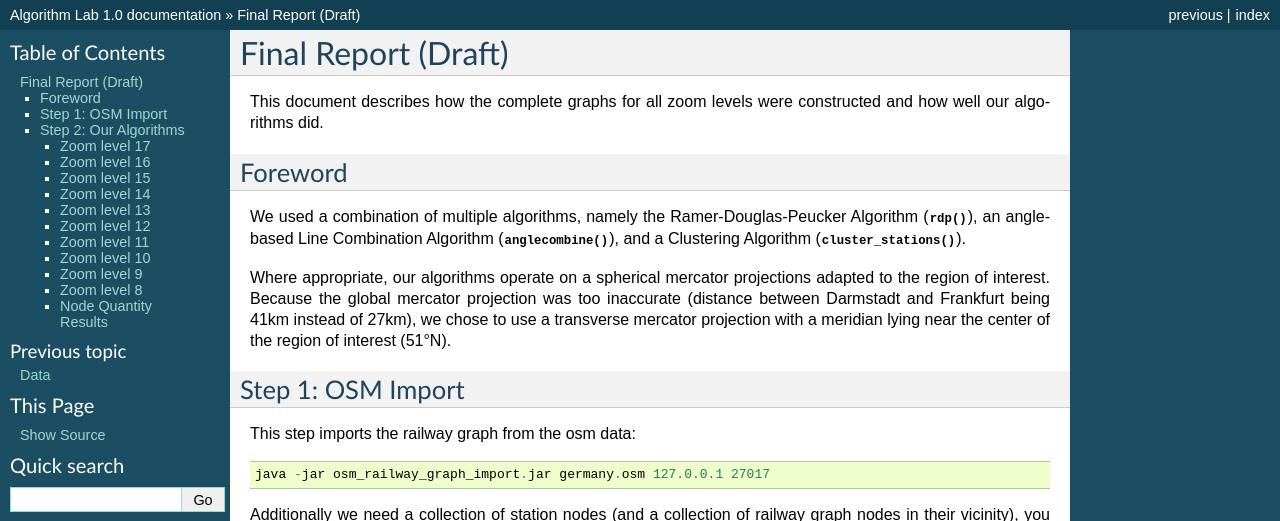
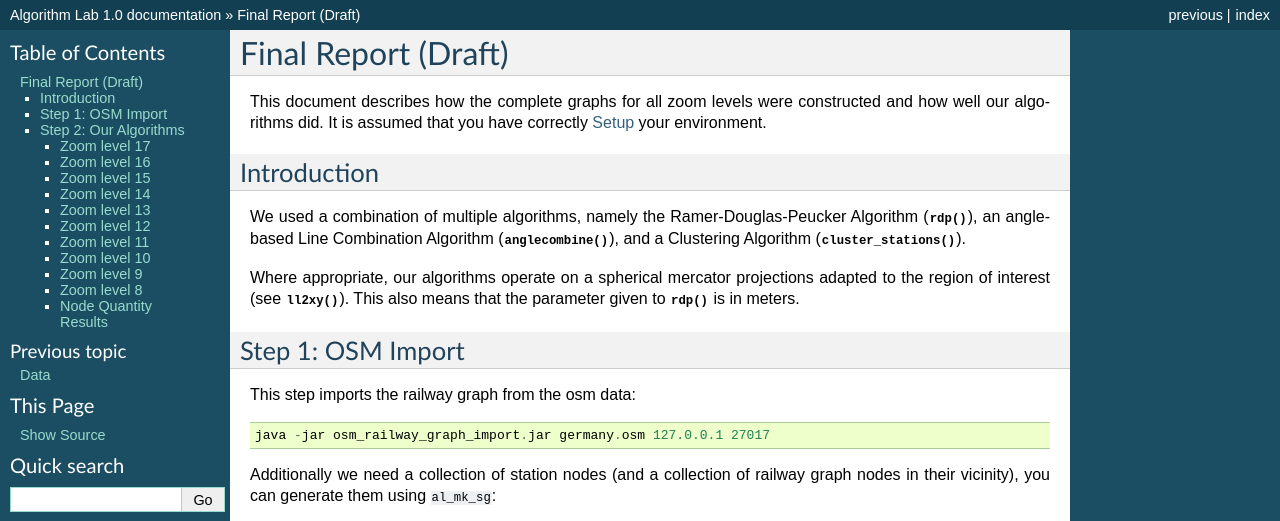
Before and after one commit to fhirschmann/algolab, a Sphinx documentation site: the page built from doc/final.rst, in a window 1280 px wide and 900 px high, cut to the strip 0-521 px from the top of the window. Built offline with Sphinx 7.4.7, drawn with Linux system fonts in a browser that asks for light colours; formulas are drawn with MathJax 3; some of the changed text lies outside the part shown.

Commit message:
doc: updated doc

```diff
--- a/doc/final.rst
+++ b/doc/final.rst
@@ -5,10 +5,11 @@ Final Report (Draft)
 ====================
 
 This document describes how the complete graphs for all zoom levels
-were constructed and how well our algorithms did.
+were constructed and how well our algorithms did. It is assumed
+that you have correctly :ref:`setup` your environment.
 
-Foreword
-========
+Introduction
+============
 
 We used a combination of multiple algorithms, namely the Ramer-Douglas-Peucker Algorithm
 (:func:`~algolab.simplify.rdp`), an angle-based Line Combination Algorithm
@@ -16,10 +17,8 @@ We used a combination of multiple algorithms, namely the Ramer-Douglas-Peucker A
 (:func:`~algolab.stations.cluster_stations`).
 
 Where appropriate, our algorithms operate on a spherical mercator projections adapted
-to the region of interest. Because the global mercator projection was too inaccurate
-(distance between Darmstadt and Frankfurt being 41km instead of 27km), we chose to use
-a transverse mercator projection with a meridian lying near the center of the region
-of interest (51°N).
+to the region of interest (see :func:`~algolab.util.ll2xy`).
+This also means that the parameter given to :func:`~algolab.simplify.rdp` is in meters.
 
 Step 1: OSM Import
 ==================
--- a/doc/setup.rst
+++ b/doc/setup.rst
@@ -1,3 +1,5 @@
+.. _setup:
+
 =====
 Setup
 =====
```
Also changed, not shown: other parts of doc/final.rst (+23 -25 lines).
